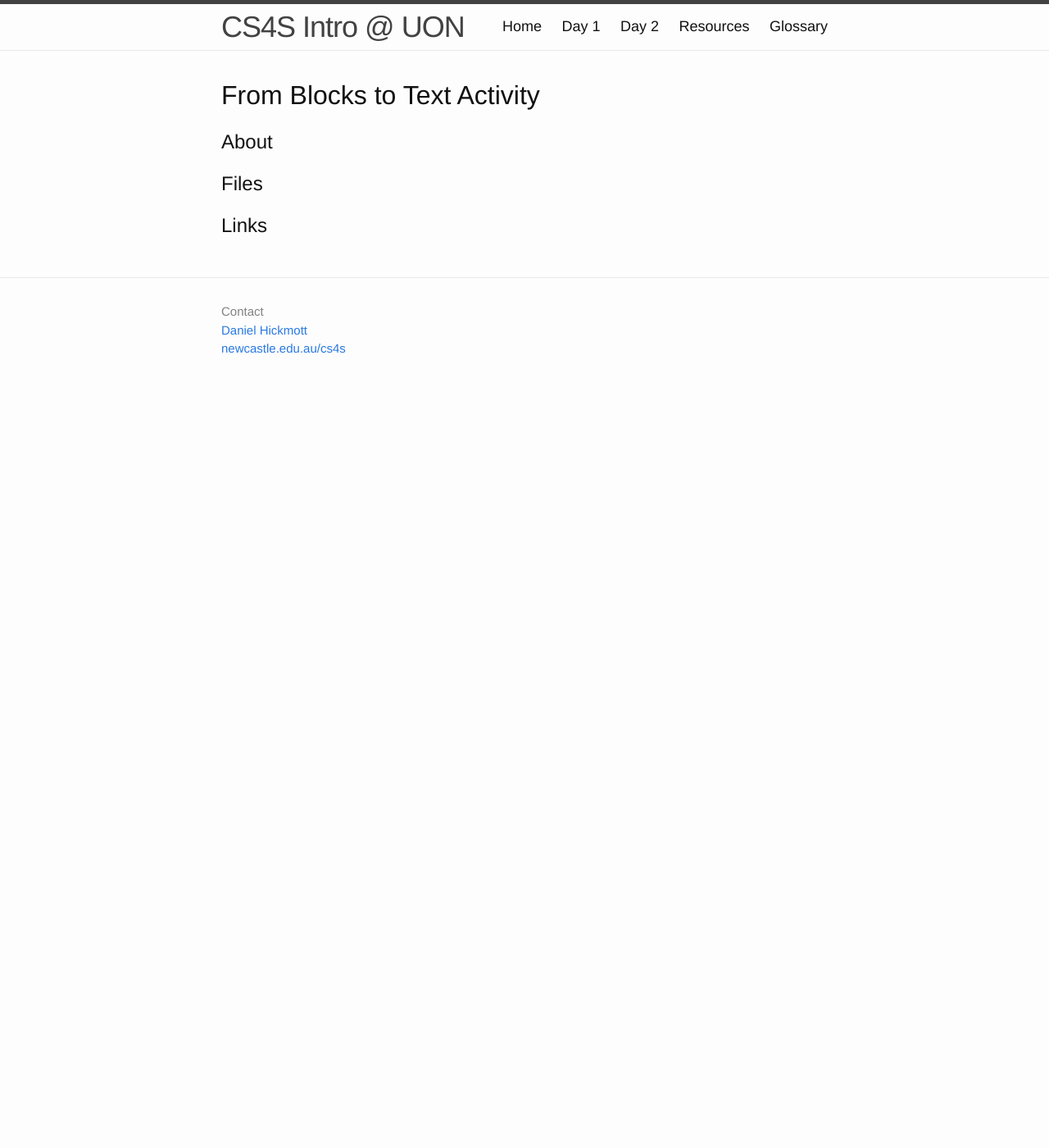
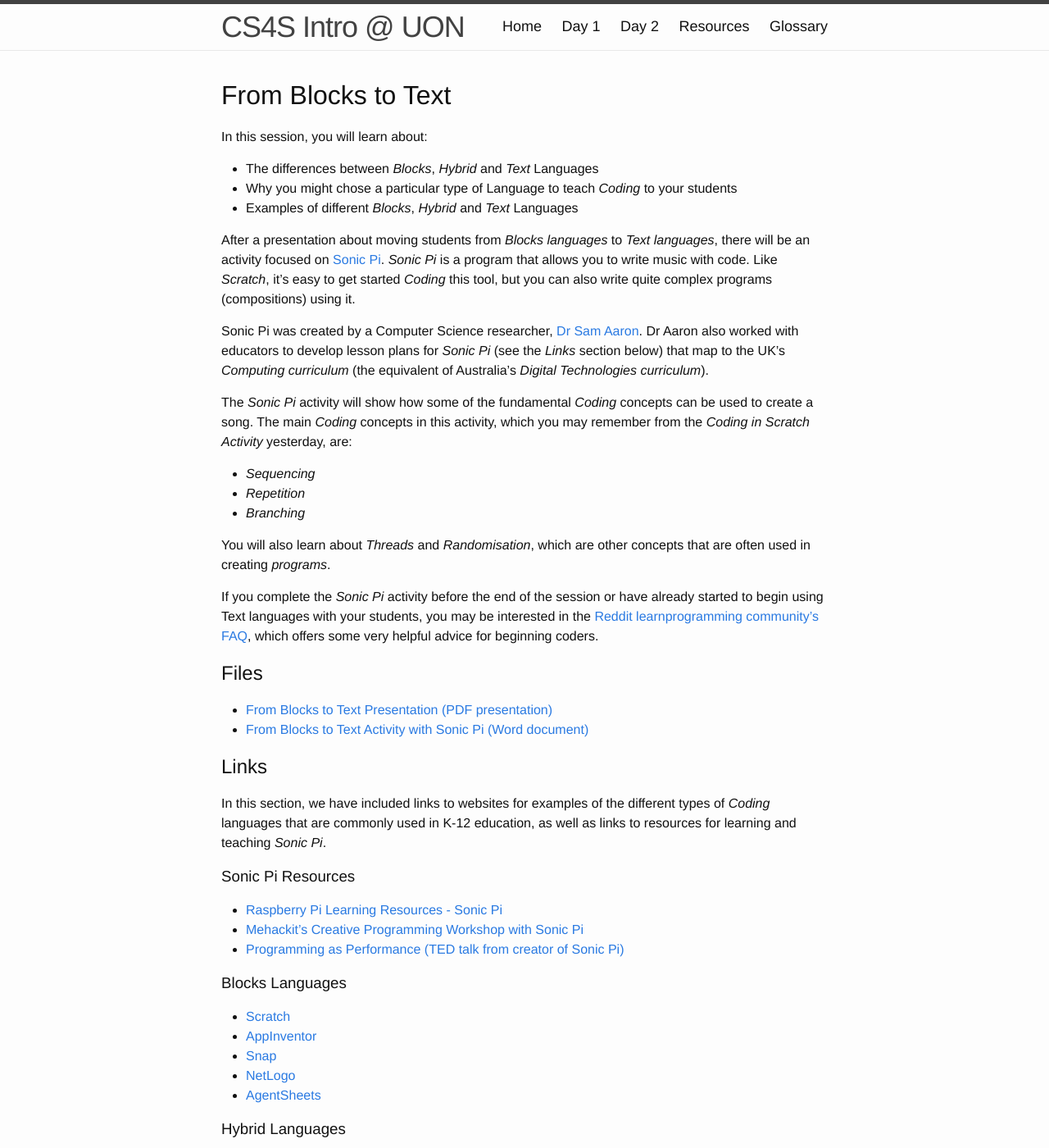
Before and after one commit to cs4s/intro-2017, a Jekyll site: the page built from day2/blocks_to_text/index.md, in a window 1280 px wide and 1400 px high. Shown: the whole window at 82% size. Built offline with Jekyll 4.4.1, drawn with Linux system fonts in a browser that asks for light colours; some of the changed text lies outside the part shown.

Commit message:
Adds Block to Text Activity tutorial and presentation

```diff
--- a/day2/blocks_to_text/index.md
+++ b/day2/blocks_to_text/index.md
@@ -3,10 +3,64 @@ layout: default
 title: CS4S Introduction @ UON 2017 - Day 2 - Moving from Blocks Languages to Text Languages
 ---
 
-# From Blocks to Text Activity
+# From Blocks to Text
 
-## About
+In this session, you will learn about:
+
+- The differences between *Blocks*, *Hybrid* and *Text* Languages
+- Why you might chose a particular type of Language to teach *Coding* to your students
+- Examples of different *Blocks*, *Hybrid* and *Text* Languages
+
+After a presentation about moving students from *Blocks languages* to *Text languages*, there will be an activity focused on [Sonic Pi](http://sonic-pi.net/){:target="_blank"}.
+*Sonic Pi* is a program that allows you to write music with code.
+Like *Scratch*, it's easy to get started *Coding* this tool, but you can also write quite complex programs (compositions) using it.
+
+Sonic Pi was created by a Computer Science researcher, [Dr Sam Aaron](http://sam.aaron.name/){:target="_blank"}.
+Dr Aaron also worked with educators to develop lesson plans for *Sonic Pi* (see the *Links* section below) that map to the UK's *Computing curriculum* (the equivalent of Australia's *Digital Technologies curriculum*).
+
+The *Sonic Pi* activity will show how some of the fundamental *Coding* concepts can be used to create a song.
+The main *Coding* concepts in this activity, which you may remember from the *Coding in Scratch Activity* yesterday, are:
+
+- *Sequencing*
+- *Repetition*
+- *Branching*
+
+You will also learn about *Threads* and *Randomisation*, which are other concepts that are often used in creating *programs*.
+
+If you complete the *Sonic Pi* activity before the end of the session or have already started to begin using Text languages with your students, you may be interested in the [Reddit learnprogramming community’s FAQ](https://www.reddit.com/r/learnprogramming/wiki/faq){:target="_blank"}, which offers some very helpful advice for beginning coders.
 
 ## Files
 
+- [From Blocks to Text Presentation (PDF presentation)](presentation/presentation.pdf){:target="_blank"}
+- [From Blocks to Text Activity with Sonic Pi (Word document)](From Blocks to Text Activity - Sonic Pi.docx)
+
 ## Links
+
+In this section, we have included links to websites for examples of the different types of *Coding* languages that are commonly used in K-12 education, as well as links to resources for learning and teaching *Sonic Pi*.
+
+### Sonic Pi Resources
+
+- [Raspberry Pi Learning Resources - Sonic Pi](https://www.raspberrypi.org/learning/sonic-pi-lessons/){:target="_blank"}
+- [Mehackit's Creative Programming Workshop with Sonic Pi](http://sonic-pi.mehackit.org/){:target="_blank"}
+- [Programming as Performance (TED talk from creator of Sonic Pi)](https://www.youtube.com/watch?v=TK1mBqKvIyU){:target="_blank"}
+
+### Blocks Languages
+
+- [Scratch](https://scratch.mit.edu/){:target="_blank"}
+- [AppInventor](http://snap.berkeley.edu/){:target="_blank"}
+- [Snap](http://snap.berkeley.edu/){:target="_blank"}
+- [NetLogo](https://ccl.northwestern.edu/netlogo/){:target="_blank"}
+- [AgentSheets](http://www.agentsheets.com/){:target="_blank"}
+
+### Hybrid Languages
+
+- [PencilCode](http://pencilcode.net/){:target="_blank"}
+- [Code.org AppLab](https://code.org/educate/applab){:target="_blank"}
+- [GP Blocks](http://gpblocks.org/){:target="_blank"}
+
+### Introductory Text Languages
+
+- [jsLogo (Logo)](http://www.calormen.com/jslogo/){:target="_blank"}
+- [Khan Academy's Computer Programming (JavaScript)](https://www.khanacademy.org/computing/computer-programming){:target="_blank"}
+- [Swift Playgrounds (Swift)](https://www.apple.com/au/swift/playgrounds/){:target="_blank"}
+- [Sonic Pi (Ruby)](http://sonic-pi.net/){:target="_blank"}
```
Also changed, not shown: day2/blocks_to_text/presentation/presentation.md (added, +184 -0 lines), day2/blocks_to_text/presentation/adding_numbers.png (added), day2/blocks_to_text/presentation/hello_world.png (added), 2 other files.
